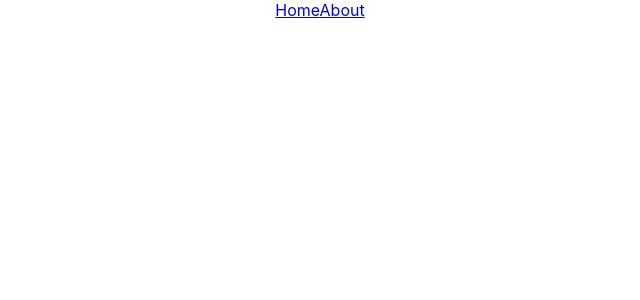
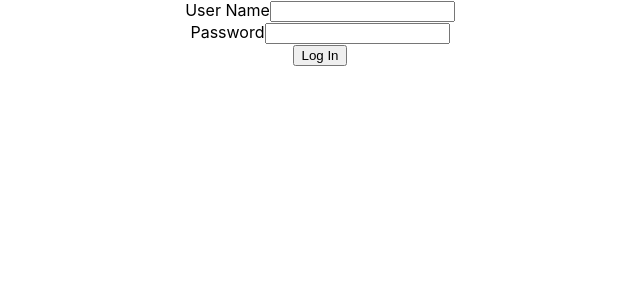
Before and after one commit to razhar5214/task9, a React (Create React App) app: page /login in a window 1280 px wide. Before the commit this address had no page. Shown: the top 300 px of the page, without its empty margins (320-960 px from the left). Built offline with nearby package versions, Linux system fonts and the light colour scheme.

Commit message:
issue #2 debit page fully functional

```diff
--- a/package.json
+++ b/package.json
@@ -6,6 +6,7 @@
     "@testing-library/jest-dom": "^5.16.1",
     "@testing-library/react": "^12.1.2",
     "@testing-library/user-event": "^13.5.0",
+    "axios": "^0.25.0",
     "react": "^17.0.2",
     "react-dom": "^17.0.2",
     "react-router-dom": "^6.2.1",
--- a/src/App.js
+++ b/src/App.js
@@ -3,16 +3,42 @@ import './App.css';
 import {BrowserRouter as Router} from 'react-router-dom';
 import {Link, Routes, Route} from "react-router-dom"
 import Home from "./components/Home"
+import AccountBalance from './components/AccountBalance';
+import Login from "./components/Login"
+import {useState} from "react"
+import UserProfile from './components/UserProfile';
+import Debits from './components/Debits';
+
 
 export default function App() {
+
+  const [userInfo, setUserInfo] = useState({
+      accountBalance: 14568.27,
+      currentUser:{
+        userName: "bob_loblaw",
+        memberSince: "08/23/99"
+      }
+  })
+
+  const mockLogIn = (logInInfo) =>{
+    const newUser = {...userInfo.currentUser}
+    newUser.userName = logInInfo.userName
+    setUserInfo({currentUser: newUser})
+  }
+  const LogInComponent = () => (
+    <Login
+      user={userInfo.currentUser}
+      mockLogIn={mockLogIn} {...userInfo}
+    />
+  )
+
   return (
     <div className="App">
-
-        <Link to="/">Home</Link>
-        <Link to="/about">About</Link>
         <Routes>
-          <Route exact path="/" element={<Home/>}/>
-
+          <Route exact path="/" element={<Home {...userInfo}/>}/>
+          <Route exact path="/userProfile" element={<UserProfile {...userInfo}/>}/>
+          <Route exact path="/login" element={LogInComponent()}/>
+          <Route exact path="/debits" element={<Debits {...userInfo}/>}/>
         </Routes>
     </div>
   );
--- /dev/null
+++ b/src/components/AccountBalance.js
@@ -0,0 +1,9 @@
+import React from "react"
+
+export default function AccountBalance(props){
+    return(
+        <div>
+            Balance: $ {props.accountBalance}
+        </div>
+    )
+}
--- /dev/null
+++ b/src/components/Debits.js
@@ -0,0 +1,39 @@
+import React from "react"
+import {Link} from "react-router-dom"
+import {useState, useEffect} from "react"
+import axios from 'axios'
+
+export default function Debits(props){
+
+    const [debitsData, setDebitsData] = useState()
+    const debtURL = "https://moj-api.herokuapp.com/debits"
+
+    useEffect(() => {
+        const fetchData = async () => {
+            const result = await axios(debtURL,);
+            setDebitsData(result.data);
+        };
+        fetchData();
+    }, [])
+    // console.log(debitsData)
+    const renderDebits = debitsData?.map((item) => {
+        let date = new Date(item.date)
+        return (
+            <div key={item.id}>
+                <p>{item.description}</p>
+                <p>-{item.amount}</p>
+                <p>{date.toDateString()}</p>
+                <hr/>
+            </div>
+
+        );
+    })
+
+    return(
+        <div>
+            <Link to="/">Home</Link><hr/>
+        <h1>DEBITS: </h1>
+         {renderDebits}
+        </div>
+    )
+}
--- a/src/components/Home.js
+++ b/src/components/Home.js
@@ -1,10 +1,21 @@
 import React from "react"
+import AccountBalance from "./AccountBalance"
+import {Link} from "react-router-dom"
 
 
-export default function Home(){
+export default function Home(props){
+    console.log(props);
     return(
         <div>
-            <h1>The home component works!!</h1>
+            <h1>Bank of React</h1>
+            <Link to="/userProfile">User Profile</Link>
+            <br/><br/>
+            <Link to="/debits">Debits</Link>
+            <br/><br/>
+            <Link to="/credits">Credits</Link>
+            <hr/>
+            <AccountBalance accountBalance={props.accountBalance}/>
+
         </div>
     )
 }
--- /dev/null
+++ b/src/components/Login.js
@@ -0,0 +1,56 @@
+import React from "react"
+import {useState} from "react"
+import {BrowserRouter as Router} from "react-router-dom"
+import {Navigate} from 'react-router-dom'
+
+export default function Login(props){
+    //console.log(props)
+    const [credentials, setCredentials] = useState({
+        user:{
+            userName: "",
+            password: ""
+        },
+        redirect: false
+    });
+    const handleChange = (event) =>{
+        const updatedUser = {...credentials.user}
+        const inputField = event.target.name
+        const inputValue = event.target.value
+        updatedUser[inputField] = inputValue
+
+        setCredentials({user: updatedUser})
+    }
+    const handleSubmit = (event) =>{
+        event.preventDefault()
+        props.mockLogIn(credentials.user)
+        setCredentials({redirect: true})
+    }
+    if (credentials.redirect) {
+        return (<Navigate to="/userProfile"/>)
+    }
+
+    return(
+        <div>
+            <form onSubmit={handleSubmit}>
+                <div>
+                    <label htmlFor="userName">User Name</label>
+                    <input
+                        type="text"
+                        name="userName"
+                        value={credentials.user.userName}
+                        onChange={handleChange}
+
+                    />
+                </div>
+                <div>
+                    <label htmlFor="password">Password</label>
+                    <input
+                        type="password"
+                        name="password"
+                    />
+                </div>
+                <button>Log In</button>
+            </form>
+        </div>
+    )
+}
--- /dev/null
+++ b/src/components/UserProfile.js
@@ -0,0 +1,15 @@
+import React from "react"
+import {Link} from "react-router-dom"
+
+export default function UserProfile(props){
+    return(
+        <div>
+            <Link to="/">Home</Link>
+
+            <h1>User Profile</h1>
+
+            <div>Username: {props.currentUser.userName}</div>
+            <div>Member Since: {props.currentUser.memberSince}</div>
+        </div>
+    )
+}
```
Also changed, not shown: src/login.css (added), 1 other file (tests, documents, lock files or other folders).
